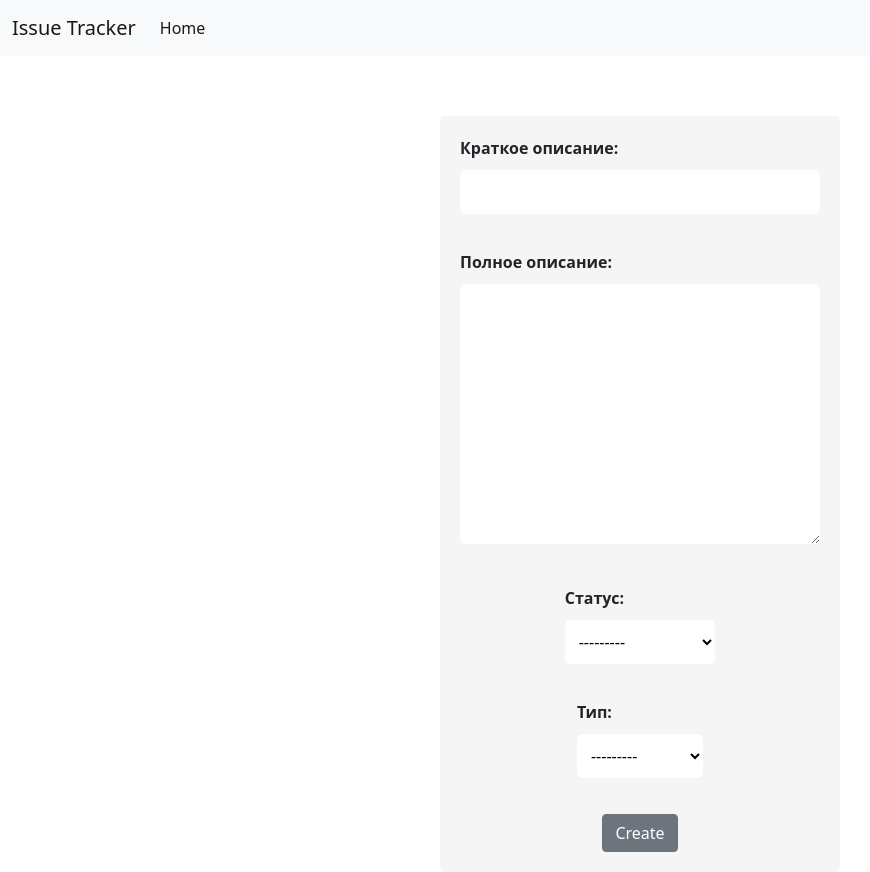
After one commit to nurlansapyzhan/homework_57_nurlan_sapyzhan, a Django app: page /issue/create in a window 1280 px wide. The commit adds this page. Shown: the whole page, without its empty margins (0-870 px from the left). Run offline with Django 4.2, Linux system fonts and the light colour scheme; data that the repository does not hold is empty; parts of the project's set-up code (start-up, migrations or seed data) failed here and were passed over.

Commit message:
Create issue
Добавил функционал добавления задачи

```diff
--- a/source/hw57/templates/index.html
+++ b/source/hw57/templates/index.html
@@ -4,7 +4,7 @@
 {% endblock %}
 {% block menu %}
     <li class="nav-item">
-        <a class="nav-link" href="#">Add new issue</a>
+        <a class="nav-link" href="{% url 'issue_create' %}">Add new issue</a>
     </li>
 {% endblock %}
 {% block content %}
--- a/source/hw57/templates/issue.html
+++ b/source/hw57/templates/issue.html
@@ -4,7 +4,7 @@
 {% endblock %}
 {% block menu %}
     <li class="nav-item">
-        <a class="nav-link" href="#">Add new issue</a>
+        <a class="nav-link" href="{% url 'issue_create' %}">Add new issue</a>
     </li>
 {% endblock %}
 {% block content %}
--- /dev/null
+++ b/source/hw57/templates/issue_create.html
@@ -0,0 +1,11 @@
+{% extends 'base.html' %}
+{% block title %}
+    Create Issue
+{% endblock %}
+{% block content %}
+    <div class="form_div">
+        <form action="{% url 'issue_create' %}" method="post">
+            {% include 'partial/issue_form.html' with button_text='Create' %}
+        </form>
+    </div>
+{% endblock %}
--- a/source/hw57/urls.py
+++ b/source/hw57/urls.py
@@ -2,11 +2,12 @@
 
 from hw57.views.base import IndexView, IndexRedirectView
 
-from hw57.views.issues import IssueDetail, IssueUpdateView
+from hw57.views.issues import IssueDetail, IssueUpdateView, IssueCreateView
 
 urlpatterns = [
     path('', IndexView.as_view(), name='index'),
     path('issue/', IndexRedirectView.as_view(), name='issue_index_redirect'),
     path('issue/<int:pk>', IssueDetail.as_view(), name='issue_detail'),
     path('issue/<int:pk>/update', IssueUpdateView.as_view(), name='issue_update'),
+    path('issue/create', IssueCreateView.as_view(), name='issue_create')
 ]
--- a/source/hw57/views/issues.py
+++ b/source/hw57/views/issues.py
@@ -31,3 +31,20 @@
             form.save()
             return redirect('issue_detail', issue.pk)
         return render(request, 'issue_update.html', context={'form': form, 'issue': issue})
+
+
+class IssueCreateView(TemplateView):
+    template_name = 'issue_create.html'
+
+    def get_context_data(self, **kwargs):
+        context = super().get_context_data(**kwargs)
+        context['form'] = IssueForm()
+        return context
+
+    def post(self, request, *args, **kwargs):
+        form = IssueForm(request.POST)
+        if form.is_valid():
+            Issue.objects.create(**form.cleaned_data)
+            return redirect('index')
+        else:
+            return render(request, 'issue_create.html', context={'form': form})
```
